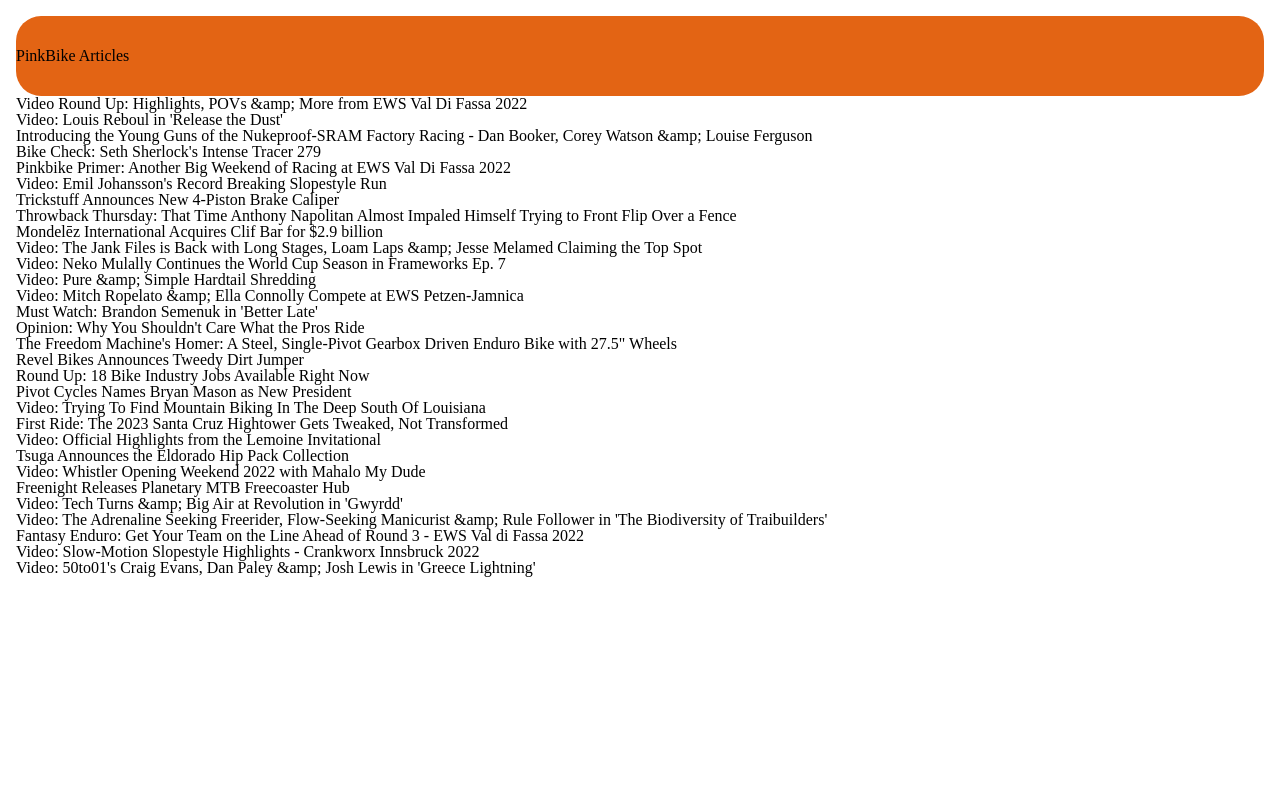
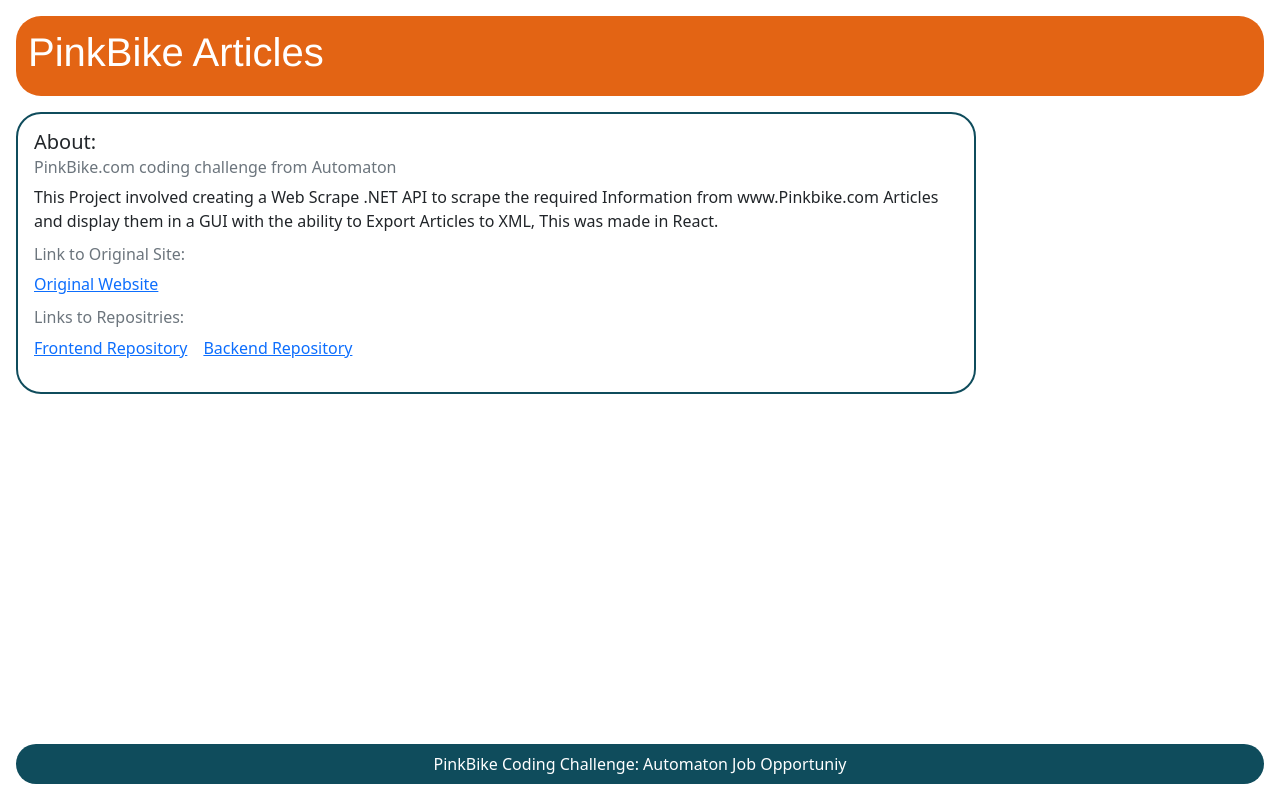
Before and after one commit to KaidynPhelan/PinkBikeclient, a React (Create React App) app: page / in a window 1280 px wide. Built offline with nearby package versions, Linux system fonts and the light colour scheme.

Commit message:
built and styled AboutBox component

```diff
--- a/package.json
+++ b/package.json
@@ -6,8 +6,11 @@
     "@testing-library/jest-dom": "^5.16.4",
     "@testing-library/react": "^13.3.0",
     "@testing-library/user-event": "^13.5.0",
+    "bootstrap": "^5.1.3",
     "react": "^18.2.0",
+    "react-bootstrap": "^2.4.0",
     "react-dom": "^18.2.0",
+    "react-router-bootstrap": "^0.26.1",
     "react-router-dom": "^6.3.0",
     "react-scripts": "5.0.1",
     "web-vitals": "^2.1.4"
--- a/src/App.css
+++ b/src/App.css
@@ -1,11 +1,27 @@
-.container {
-  margin: 1rem;
+.App {
+  text-align: center;
 }
 
 .header {
+  margin: 1rem;
   background-color: #e36414;
+  min-height: 10vh;
+  display: flex;
+  flex-direction: column;
+  align-items: flex-start;
+  justify-content: center;
+  font-size: 2rem;
+
+  font-family: 'Franklin Gothic Medium', 'Arial Narrow', Arial, sans-serif;
+  color: white;
   border-radius: 25px;
-  display: flex;
-  align-items: center;
-  height: 5rem;
 }
+
+.footer{
+  background-color: #0f4c5c;
+  text-align: center;
+  color: white;
+  padding: 0.5rem;
+  margin: 1rem;
+  border-radius: 25px;
+}
--- a/src/App.js
+++ b/src/App.js
@@ -1,20 +1,32 @@
 import './App.css';
 import { BrowserRouter, Route, Routes } from 'react-router-dom';
 import HomeScreen from './pages/HomeScreen';
+import { Container, Navbar } from 'react-bootstrap';
+import {LinkContainer} from 'react-router-bootstrap';
 
 function App() {
   return (
     <BrowserRouter>
-      <div className="container">
-        <header className="header">
-          <h1>PinkBike Articles</h1>
+      <div className="d-flex flex-column site-container">
+        <header className = "header">
+        <Navbar>
+          <Container>
+            <LinkContainer to = "/">
+                <h1>PinkBike Articles</h1>
+              </LinkContainer>
+            </Container>
+          </Navbar>
+
+
         </header>
         <main>
           <Routes>
             <Route path="/" element={<HomeScreen />} />
           </Routes>
         </main>
-        <footer></footer>
+        <footer>
+        <div className="footer">PinkBike Coding Challenge: Automaton Job Opportuniy </div>
+        </footer>
       </div>
     </BrowserRouter>
   );
--- a/src/Reset.css
+++ /dev/null
@@ -1,129 +0,0 @@
-/* http://meyerweb.com/eric/tools/css/reset/
-   v2.0 | 20110126
-   License: none (public domain)
-*/
-
-html,
-body,
-div,
-span,
-applet,
-object,
-iframe,
-h1,
-h2,
-h3,
-h4,
-h5,
-h6,
-p,
-blockquote,
-pre,
-a,
-abbr,
-acronym,
-address,
-big,
-cite,
-code,
-del,
-dfn,
-em,
-img,
-ins,
-kbd,
-q,
-s,
-samp,
-small,
-strike,
-strong,
-sub,
-sup,
-tt,
-var,
-b,
-u,
-i,
-center,
-dl,
-dt,
-dd,
-ol,
-ul,
-li,
-fieldset,
-form,
-label,
-legend,
-table,
-caption,
-tbody,
-tfoot,
-thead,
-tr,
-th,
-td,
-article,
-aside,
-canvas,
-details,
-embed,
-figure,
-figcaption,
-footer,
-header,
-hgroup,
-menu,
-nav,
-output,
-ruby,
-section,
-summary,
-time,
-mark,
-audio,
-video {
-  margin: 0;
-  padding: 0;
-  border: 0;
-  font-size: 100%;
-  font: inherit;
-  vertical-align: baseline;
-}
-/* HTML5 display-role reset for older browsers */
-article,
-aside,
-details,
-figcaption,
-figure,
-footer,
-header,
-hgroup,
-menu,
-nav,
-section {
-  display: block;
-}
-body {
-  line-height: 1;
-}
-ol,
-ul {
-  list-style: none;
-}
-blockquote,
-q {
-  quotes: none;
-}
-blockquote:before,
-blockquote:after,
-q:before,
-q:after {
-  content: '';
-  content: none;
-}
-table {
-  border-collapse: collapse;
-  border-spacing: 0;
-}
--- a/src/components/AboutBox.css
+++ b/src/components/AboutBox.css
@@ -1,3 +1,14 @@
-.main_div {
-  background-color: blue;
+.Card{
+  margin-left: 1rem;
+  padding: 1rem;
+  width: 60rem;
+  border-radius: 25px;
+  border: 2px solid #0f4c5c;
 }
+
+.linkDiv{
+  display: inline-block;
+  text-decoration: none;
+  padding-bottom: 1rem;
+
+}
--- a/src/components/AboutBox.js
+++ b/src/components/AboutBox.js
@@ -1,10 +1,32 @@
 import './AboutBox.css';
+import Card from 'react-bootstrap/Card';
 
 function AboutBox() {
   return (
-    <div className="main_div">
-      <p>Hello test this is the about box</p>
-    </div>
+    <Card className = "Card">
+      <Card.Title>About:</Card.Title>
+      <Card.Subtitle className="mb-2 text-muted">PinkBike.com coding challenge from Automaton</Card.Subtitle>
+      <Card.Text>
+        This Project involved creating a Web Scrape .NET API to scrape the required Information from www.Pinkbike.com Articles
+        and display them in a GUI with the ability to Export Articles to XML, This was made in React.
+      </Card.Text>
+      <Card.Subtitle className="mb-2 text-muted">Link to Original Site:</Card.Subtitle>
+      <div className='linkDiv'>
+        <Card.Link href='https://www.pinkbike.com/'>Original Website</Card.Link>
+      </div>
+
+      <Card.Subtitle className="mb-2 text-muted">Links to Repositries:</Card.Subtitle>
+        <div className='linkDiv'>
+          <Card.Link href='https://github.com/KaidynPhelan/PinkBikeclient'>Frontend Repository</Card.Link>
+          <Card.Link href='https://github.com/KaidynPhelan/PinkbikeAPI'>Backend Repository</Card.Link>
+        </div>
+
+
+
+
+
+
+    </Card>
   );
 }
 
--- a/src/index.css
+++ b/src/index.css
@@ -0,0 +1,16 @@
+body {
+    margin: 0;
+    font-family: -apple-system, BlinkMacSystemFont, 'Segoe UI', 'Roboto', 'Oxygen',
+      'Ubuntu', 'Cantarell', 'Fira Sans', 'Droid Sans', 'Helvetica Neue',
+      sans-serif;
+    -webkit-font-smoothing: antialiased;
+    -moz-osx-font-smoothing: grayscale;
+  }
+
+  .site-container {
+    min-height: 100vh;
+  }
+
+  main {
+    flex: 1;
+  }
--- a/src/index.js
+++ b/src/index.js
@@ -1,8 +1,8 @@
 import React from 'react';
 import ReactDOM from 'react-dom/client';
 import './index.css';
+import 'bootstrap/dist/css/bootstrap.min.css';
 import App from './App';
-import './Reset.css';
 
 const root = ReactDOM.createRoot(document.getElementById('root'));
 root.render(
--- a/src/pages/HomeScreen.js
+++ b/src/pages/HomeScreen.js
@@ -4,9 +4,10 @@
 function HomeScreen() {
   return (
     <div>
-      {dummydata.map((article) => {
+      <AboutBox />
+      {/* {dummydata.map((article) => {
         return <div>{article.title}</div>;
-      })}
+      })} */}
     </div>
   );
 }
```
Also changed, not shown: 1 other file (tests, documents, lock files or other folders).
